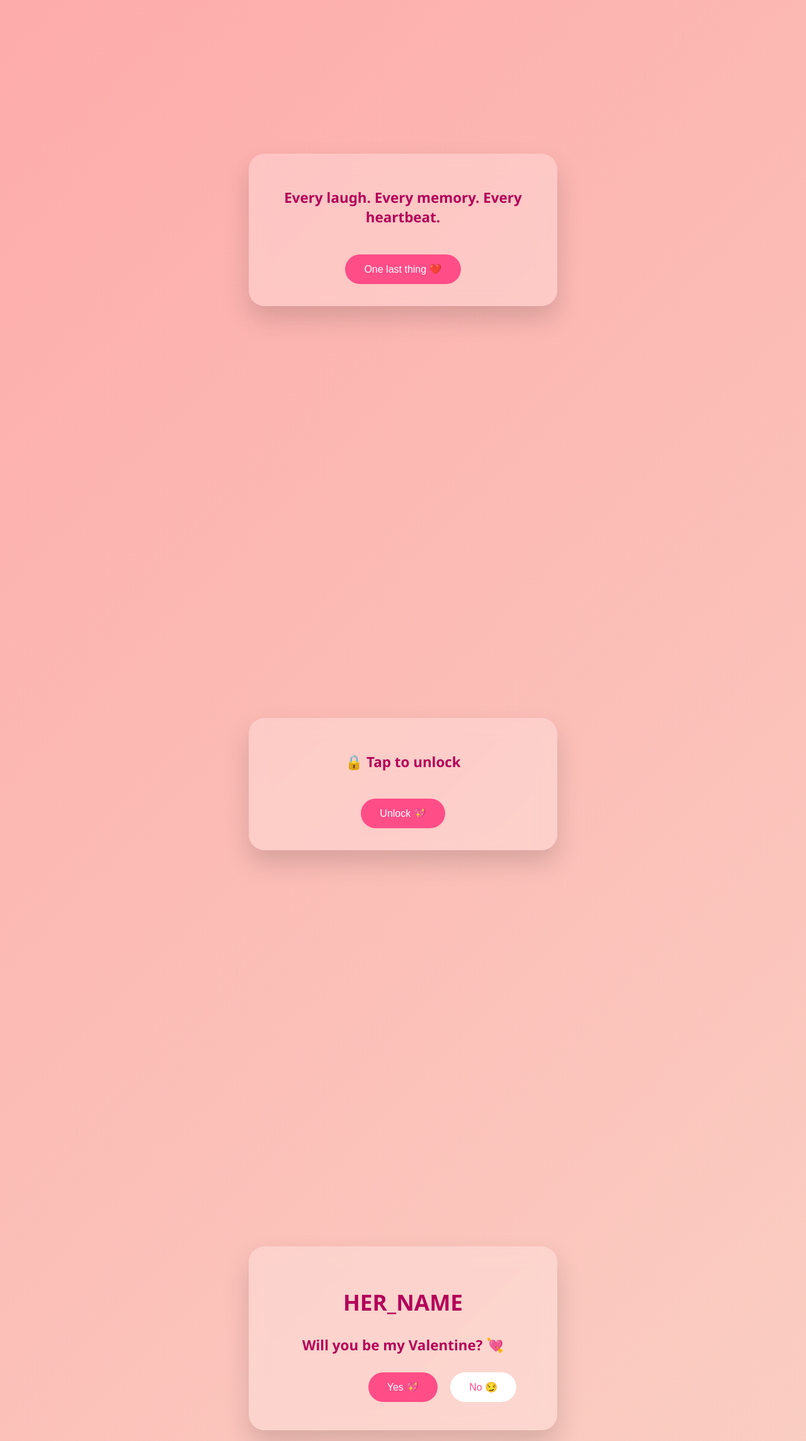
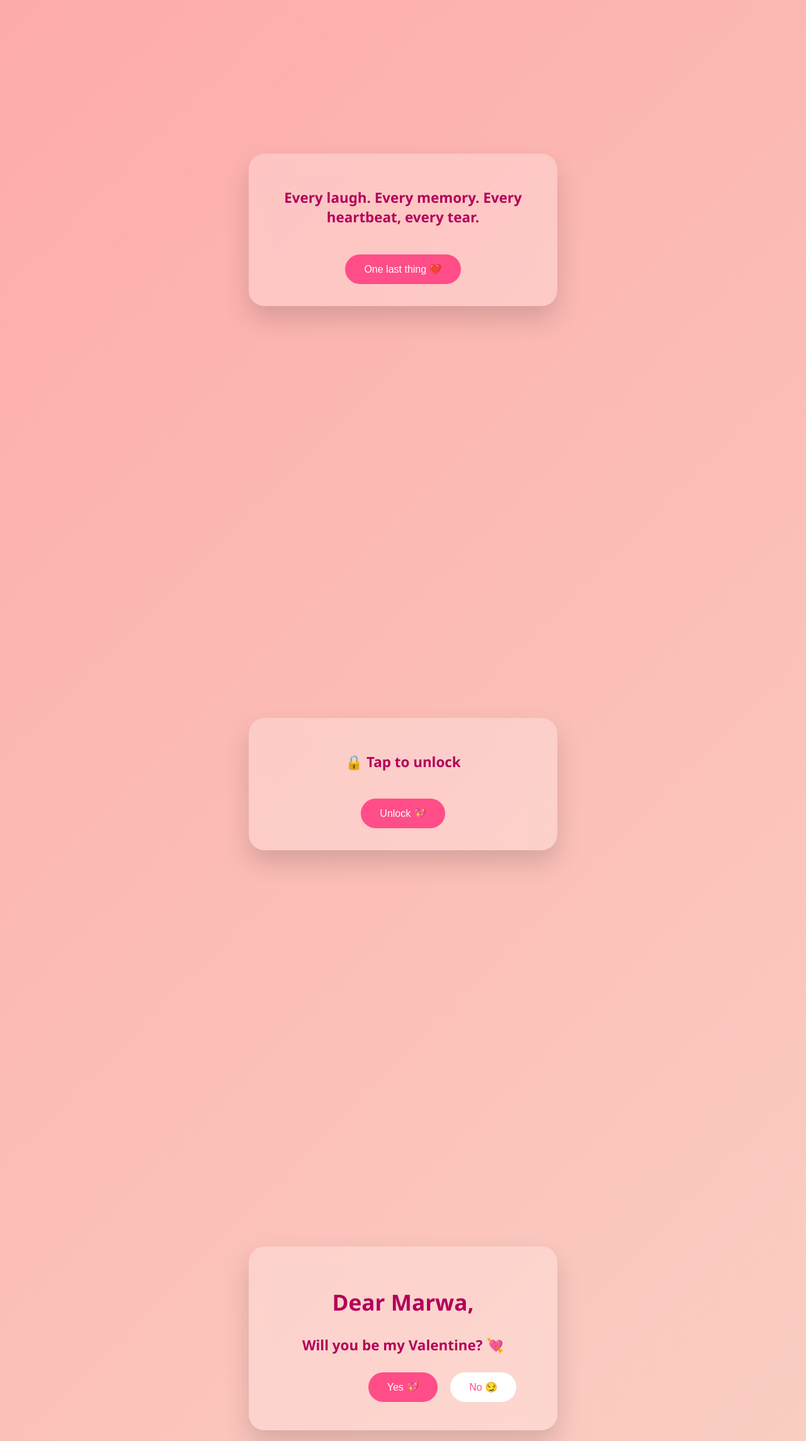
Before and after one commit to Mohammad-Zi/syncflix, a website: page app/index.html in a window 1280 px wide. Shown: the part 1835-4123 px from the top of the page at 63% size. Drawn offline with Linux system fonts and the light colour scheme.

Commit message:
name change

```diff
--- a/app/index.html
+++ b/app/index.html
@@ -160,7 +160,7 @@ for(let i=0;i<25;i++){
 
 <section id="s2">
   <div class="card">
-    <h2>Every laugh. Every memory. Every heartbeat.</h2>
+    <h2>Every laugh. Every memory. Every heartbeat, every tear.</h2>
     <button class="btn" onclick="go('lock')">One last thing ❤️</button>
   </div>
 </section>
@@ -174,7 +174,7 @@ for(let i=0;i<25;i++){
 
 <section id="question">
   <div class="card">
-    <h1>HER_NAME</h1>
+    <h1>Dear Marwa,</h1>
     <h2>Will you be my Valentine? 💘</h2>
     <div class="buttons">
       <button id="yes">Yes 💖</button>
```
